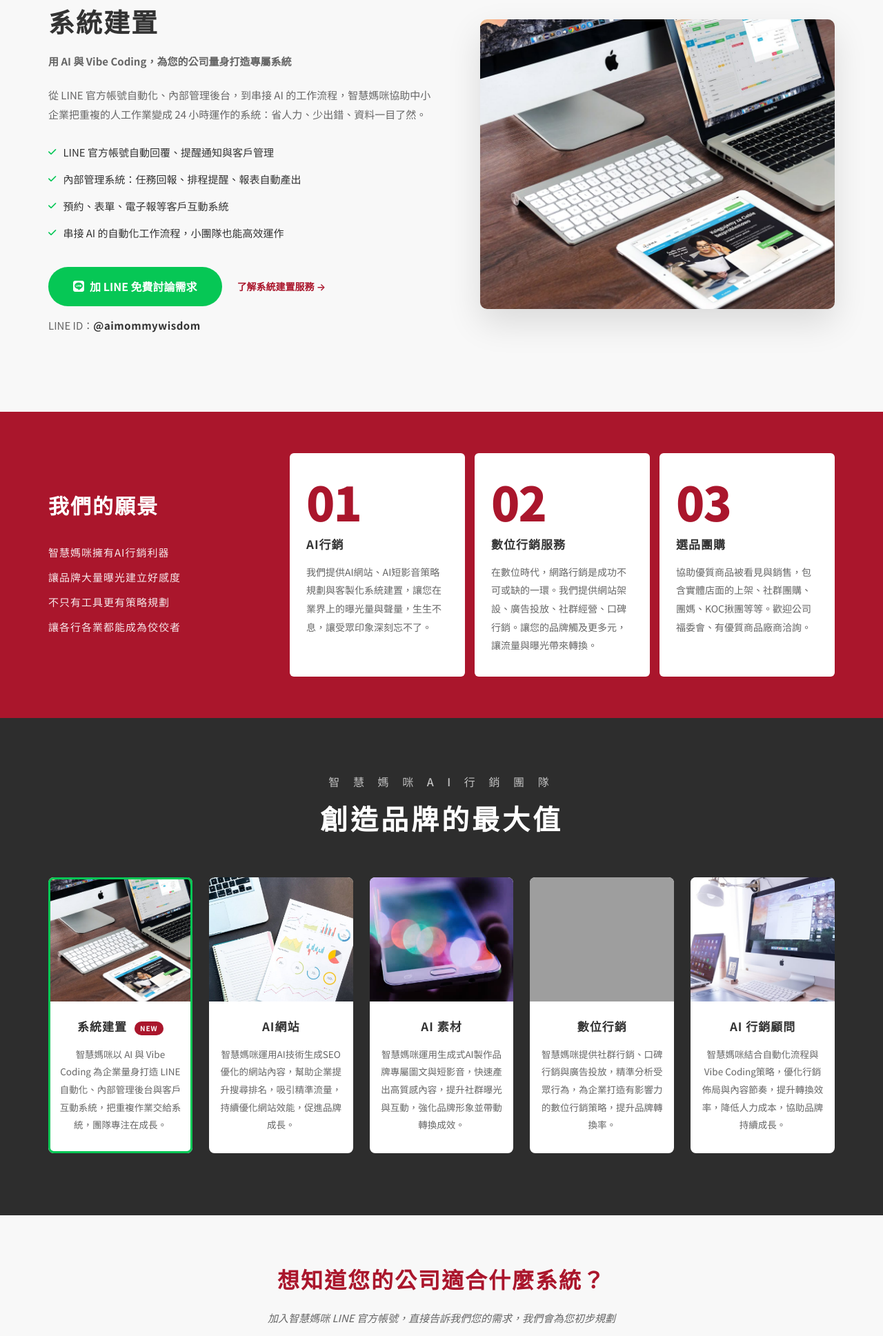
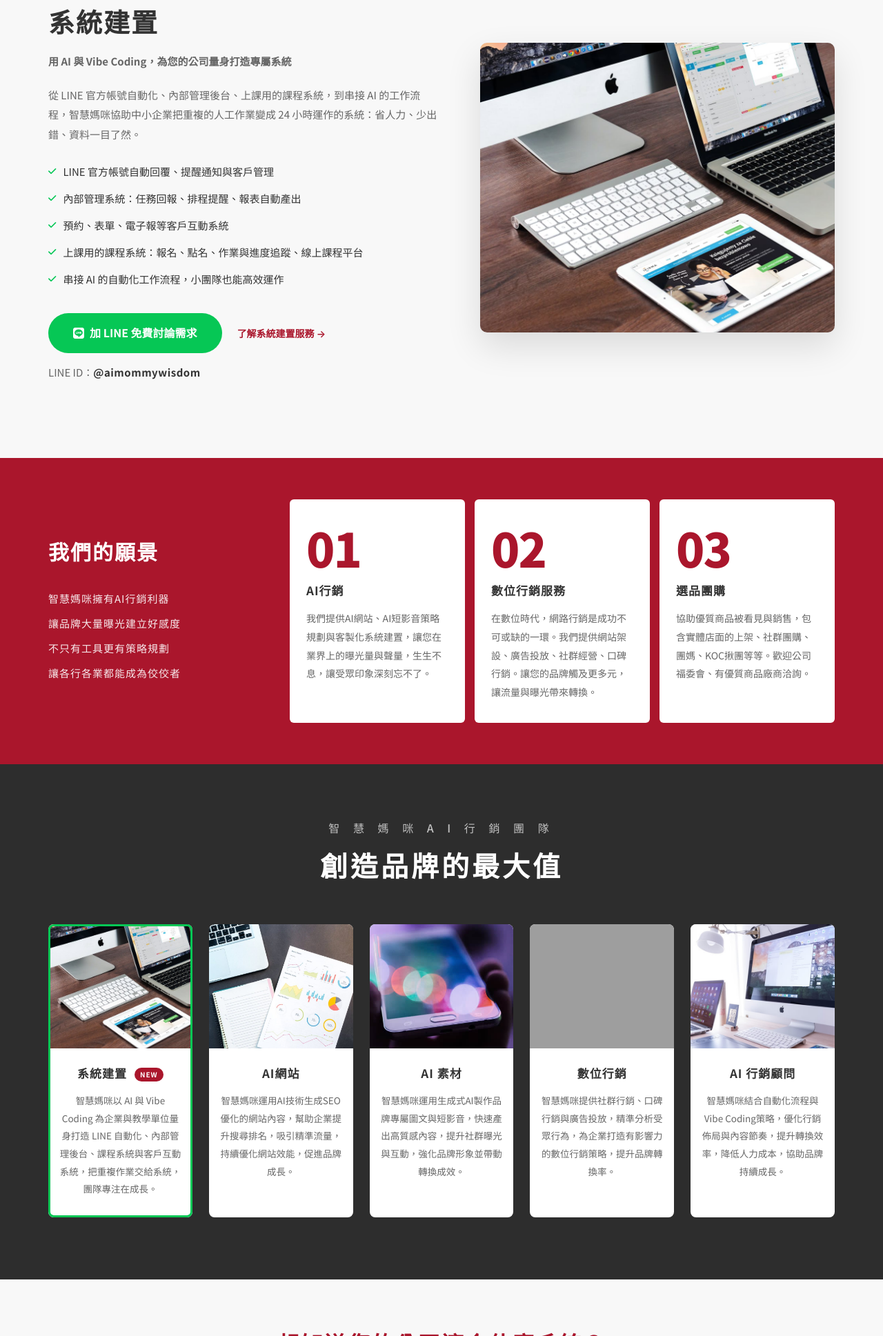
Before and after one commit to vega-create/aimommywisdom, an Astro site: page / in a window 1280 px wide. Shown: the part 1300-3237 px from the top of the page at 69% size. Built offline with nearby package versions, Linux system fonts and the light colour scheme; Astro itself is replaced by a stand-in of ours; grey boxes are pictures that could not be loaded.

Commit message:
系統建置：加入上課用的課程系統（報名、點名、作業與進度、線上課程平台）
Co-Authored-By: Claude Fable 5.1 <noreply@anthropic.com>

```diff
--- a/src/pages/index.astro
+++ b/src/pages/index.astro
@@ -38,11 +38,12 @@ import { siteConfig } from '../site.config';
       <div class="sub-label"><span class="badge-new">NEW</span> SYSTEM BUILDING</div>
       <h2>系統建置</h2>
       <p class="sysbuild-lead">用 AI 與 Vibe Coding，為您的公司量身打造專屬系統</p>
-      <p>從 LINE 官方帳號自動化、內部管理後台，到串接 AI 的工作流程，智慧媽咪協助中小企業把重複的人工作業變成 24 小時運作的系統：省人力、少出錯、資料一目了然。</p>
+      <p>從 LINE 官方帳號自動化、內部管理後台、上課用的課程系統，到串接 AI 的工作流程，智慧媽咪協助中小企業把重複的人工作業變成 24 小時運作的系統：省人力、少出錯、資料一目了然。</p>
       <ul class="sysbuild-list">
         <li><i class="fas fa-check"></i> LINE 官方帳號自動回覆、提醒通知與客戶管理</li>
         <li><i class="fas fa-check"></i> 內部管理系統：任務回報、排程提醒、報表自動產出</li>
         <li><i class="fas fa-check"></i> 預約、表單、電子報等客戶互動系統</li>
+        <li><i class="fas fa-check"></i> 上課用的課程系統：報名、點名、作業與進度追蹤、線上課程平台</li>
         <li><i class="fas fa-check"></i> 串接 AI 的自動化工作流程，小團隊也能高效運作</li>
       </ul>
       <div class="sysbuild-actions">
@@ -96,7 +97,7 @@ import { siteConfig } from '../site.config';
         <img src="/images/service-seo.png" alt="系統建置">
         <div class="service-card-body">
           <h3>系統建置 <span class="badge-new">NEW</span></h3>
-          <p>智慧媽咪以 AI 與 Vibe Coding 為企業量身打造 LINE 自動化、內部管理後台與客戶互動系統，把重複作業交給系統，團隊專注在成長。</p>
+          <p>智慧媽咪以 AI 與 Vibe Coding 為企業與教學單位量身打造 LINE 自動化、內部管理後台、課程系統與客戶互動系統，把重複作業交給系統，團隊專注在成長。</p>
         </div>
       </div>
       <div class="service-card">
--- a/src/pages/services.astro
+++ b/src/pages/services.astro
@@ -17,11 +17,12 @@ import { siteConfig } from '../site.config';
         <div class="svc-card-body">
           <h3>系統建置 <span class="badge-new">NEW</span></h3>
           <div class="svc-subtitle">把重複的工作交給系統，讓團隊專注在成長</div>
-          <p>以 AI 與 Vibe Coding 為中小企業量身打造專屬系統：LINE 官方帳號自動回覆與通知、員工任務回報與排程提醒、預約與客戶管理後台、報表自動產出，以及串接 AI 的自動化工作流程。從需求訪談、規劃到上線維護一手包辦，不用養工程師也能擁有自己的系統。</p>
+          <p>以 AI 與 Vibe Coding 為中小企業與教學單位量身打造專屬系統：LINE 官方帳號自動回覆與通知、員工任務回報與排程提醒、預約與客戶管理後台、報表自動產出、上課用的課程系統，以及串接 AI 的自動化工作流程。從需求訪談、規劃到上線維護一手包辦，不用養工程師也能擁有自己的系統。</p>
           <ul class="svc-list">
             <li><i class="fas fa-check"></i> LINE 官方帳號自動化與客戶管理</li>
             <li><i class="fas fa-check"></i> 內部管理後台與報表系統</li>
             <li><i class="fas fa-check"></i> 預約、表單、電子報等互動系統</li>
+            <li><i class="fas fa-check"></i> 課程系統：報名、點名、作業與進度追蹤、線上課程平台</li>
             <li><i class="fas fa-check"></i> AI 自動化工作流程</li>
           </ul>
           <a href={siteConfig.social.line} class="btn-line" target="_blank" rel="noopener"><i class="fab fa-line"></i> 加 LINE 免費討論您的系統需求</a>
```
